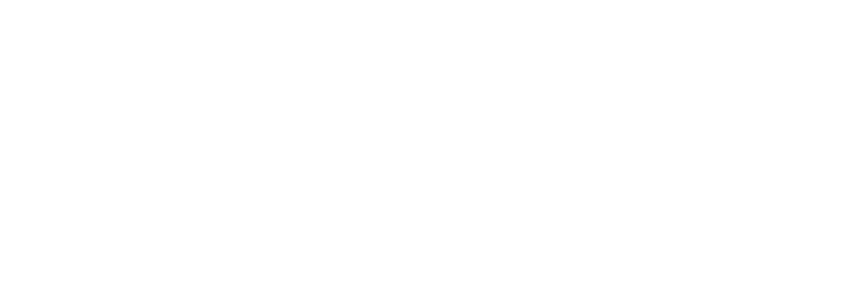
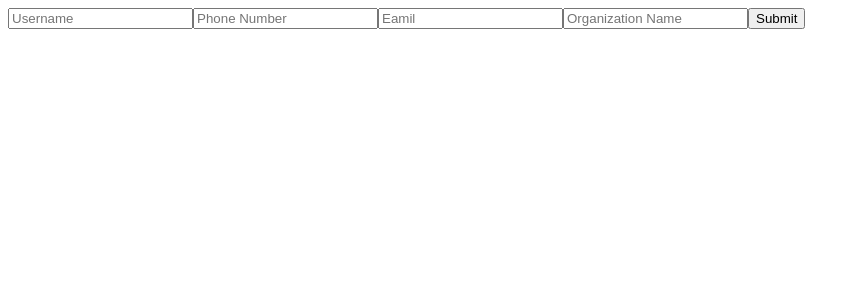
Before and after one commit to Lakshya8066/Login-app_Angular, an Angular app: page /register in a window 1280 px wide. Before the commit this address led to /. Shown: the top 300 px of the page, without its empty margins (0-860 px from the left). Built offline with nearby package versions, Linux system fonts and the light colour scheme.

Commit message:
App working perfectly. Styling left

```diff
--- a/src/app/auth.service.ts
+++ b/src/app/auth.service.ts
@@ -18,10 +18,21 @@ export class AuthService {
   }
 
   getUserDetails(username,password){
-    //post these details to api server
+    //find these details on api server
     return this.http.post('/api/auth', {
       username,
       password
     });
   }
+  postUserDetails(name,phoneNumber,emailId,organizationName,username,password){
+    //register the user to the server
+    return this.http.post('/api/register',{
+      name,
+      phoneNumber,
+      emailId,
+      organizationName,
+      username,
+      password
+    })
+  }
 }
--- a/src/app/home/home.component.html
+++ b/src/app/home/home.component.html
@@ -1,4 +1,5 @@
 <p>home works!
     <a routerLink="/login">Login</a>
+    <a routerLink="/register">Register</a>
     <a routerLink="/admin">Go to Admin</a>
 </p>
--- /dev/null
+++ b/src/app/register/register.component.html
@@ -0,0 +1,7 @@
+<form (submit)="registerUser($event)">
+    <input type="text" placeholder="Username" id="name">
+    <input type="text" placeholder="Phone Number" id="phoneNumber">
+    <input type="email" placeholder="Eamil" id="emailId">
+    <input type="text" placeholder="Organization Name" id="orgName">
+    <input type="submit" value="Submit">
+</form>
--- /dev/null
+++ b/src/app/register/register.component.ts
@@ -0,0 +1,31 @@
+import { Component, OnInit } from '@angular/core';
+import { Router } from '@angular/router';
+import { AuthService } from '../auth.service';
+
+@Component({
+  selector: 'app-register',
+  templateUrl: './register.component.html',
+  styleUrls: ['./register.component.css']
+})
+export class RegisterComponent implements OnInit {
+
+  constructor(private Auth: AuthService, private router: Router) { }
+
+  ngOnInit(): void {
+  }
+
+  registerUser(event: any){
+    event.preventDefault();
+    const target=event.target;
+    const name = target.querySelector('#name').value;
+    const phoneNumber = target.querySelector('#phoneNumber').value;
+    const emailId = target.querySelector('#emailId').value;
+    const orgName = target.querySelector('#orgName').value;
+    const username = emailId;
+    const password = name.slice(0,4)+phoneNumber.slice(-4);
+    //console.log(name,phoneNumber,emailId,orgName,username,password);
+    this.Auth.postUserDetails(name,phoneNumber,emailId,orgName,username,password).subscribe(data => {
+      console.log(data);
+    })
+  }
+}
```
Also changed, not shown: src/app/app.module.ts (+8 -2 lines), src/app/register/register.component.css (added), 1 other file (tests, documents, lock files or other folders).
